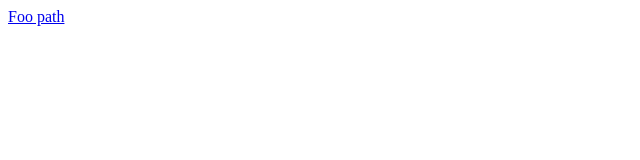
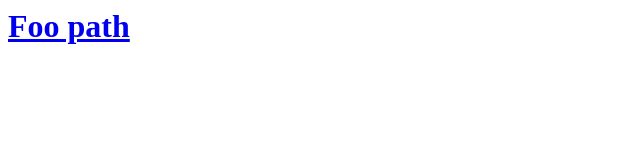
Before and after one commit to bishiboosh/site-custom-tabs, a plain HTML site: page index.html in a window 1280 px wide. Shown: the whole page, without its empty margins (0-640 px from the left). Drawn offline with Linux system fonts and the light colour scheme.

Commit message:
make it more readable

```diff
--- a/index.html
+++ b/index.html
@@ -1 +1 @@
-<a href="http://www.example.org/foo">Foo path</a>
+<a href="http://www.example.org/foo"><h1>Foo path</h1></a>
```
